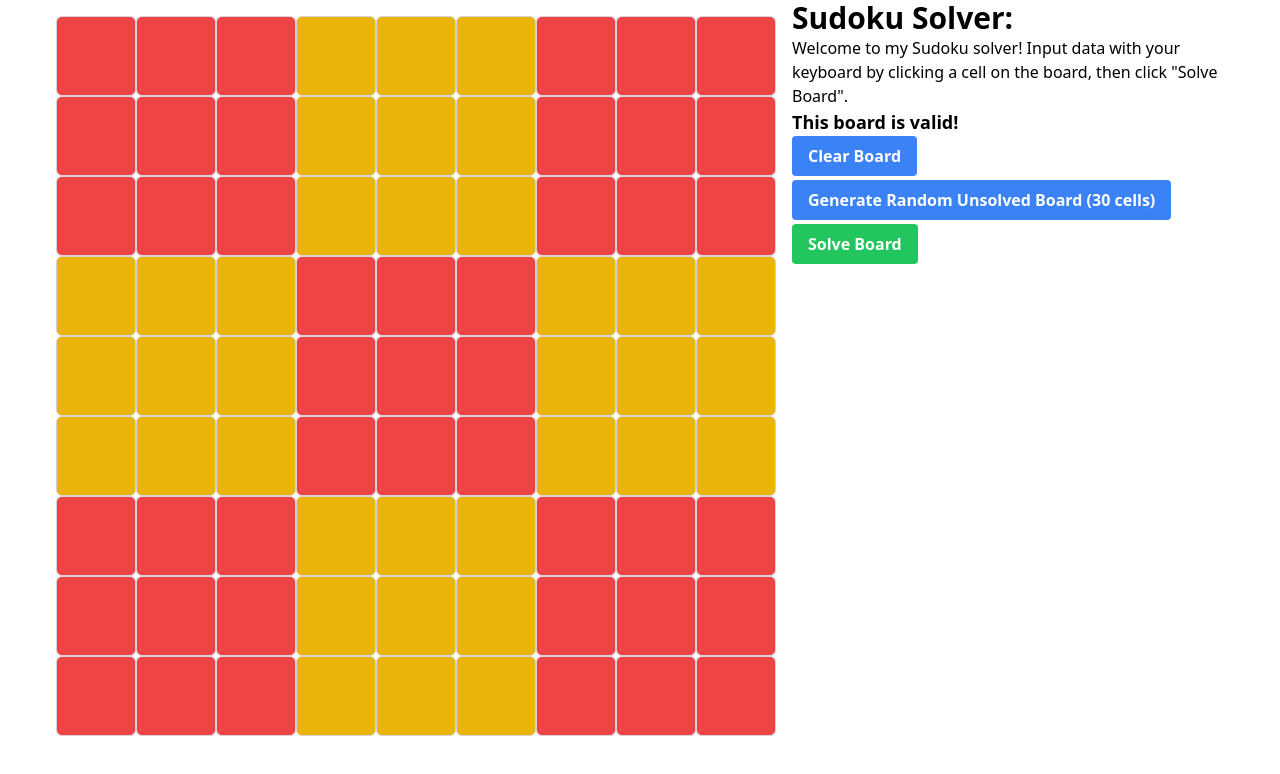
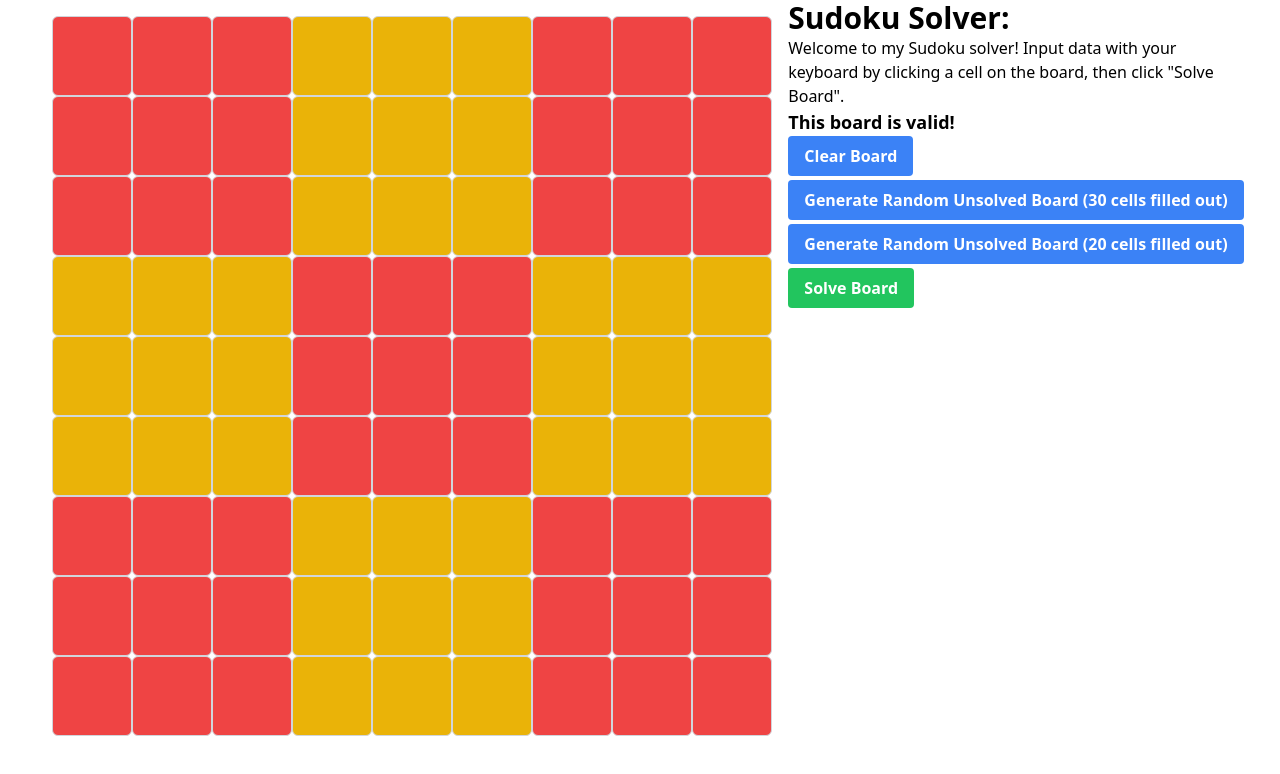
Before and after one commit to nf-projects/ap-sudoku-solver, a Next.js app: page / in a window 1280 px wide. Shown: the top 774 px of the page. Built offline with nearby package versions, Linux system fonts and the light colour scheme.

Commit message:
clean up and start ap questions

```diff
--- a/pages/index.tsx
+++ b/pages/index.tsx
@@ -1,9 +1,5 @@
 import {useEffect, useState} from "react";
-import {
-    generateRandomBoardFast,
-    isBoardValid,
-    solveBoard
-} from "@/util/SudokuUtil";
+import {generateRandomBoard, isBoardValid, solveBoard} from "@/util/SudokuUtil";
 
 interface CellProps {
     index: number;
@@ -103,7 +99,7 @@ export default function Home() {
         setBoard(newBoard);
     }
 
-    // generate the <input> tags
+    // generate the <input> tags that make up the board
     let inputElements = [];
     let count = 0;
     for (let i = 0; i < 9; i++) {
@@ -113,7 +109,6 @@ export default function Home() {
             rowElements.push(<SudokuCellElement key={count} index={count}
                                                 updateValue={(index, value) => {
                                                     updateBoardValue(index, value);
-                                                    console.log(board);
                                                 }} board={board}/>);
 
             count++;
@@ -134,7 +129,6 @@ export default function Home() {
                     by clicking a cell on the board, then click "Solve Board".
                 </p>
                 <ul>
-                    {/*<li>Is valid: {isBoardValid(board) ? "yes" : "no"}</li>*/}
                     <li className="text-lg font-bold">{isBoardValid(board) ? "This board is valid!" : "This board is not valid!"}</li>
                     <li>
                         <button
@@ -151,71 +145,26 @@ export default function Home() {
                         >Clear Board
                         </button>
                     </li>
-                    {/*<li>*/}
-                    {/*    <button*/}
-                    {/*        className="bg-blue-500 hover:bg-blue-700 text-white font-bold py-2 px-4 rounded"*/}
-                    {/*        onClick={() => {*/}
-                    {/*            const template = [*/}
-                    {/*                6, 0, 3, 0, 0, 0, 0, 0, 4,*/}
-                    {/*                0, 0, 0, 0, 0, 3, 0, 7, 0,*/}
-                    {/*                0, 4, 5, 6, 2, 0, 0, 0, 0,*/}
-                    {/*                8, 0, 0, 3, 7, 0, 0, 4, 0,*/}
-                    {/*                0, 5, 0, 0, 0, 0, 0, 0, 6,*/}
-                    {/*                0, 0, 0, 0, 1, 6, 0, 8, 2,*/}
-                    {/*                5, 7, 8, 0, 6, 4, 3, 0, 9,*/}
-                    {/*                0, 2, 0, 0, 0, 0, 1, 0, 7,*/}
-                    {/*                1, 0, 6, 7, 9, 2, 4, 0, 8,*/}
-                    {/*            ];*/}
-
-                    {/*            let newBoard = [...board];*/}
-
-                    {/*            for (let i = 0; i < 81; i++) {*/}
-                    {/*                newBoard[i].value = template[i] === 0 ? null : template[i];*/}
-                    {/*            }*/}
-
-                    {/*            setBoard(newBoard);*/}
-                    {/*        }}*/}
-                    {/*    >Fill Board (Valid partial)*/}
-                    {/*    </button>*/}
-                    {/*</li>*/}
-                    {/*<li>*/}
-                    {/*    <button*/}
-                    {/*        className="mt-1 bg-blue-500 hover:bg-blue-700 text-white font-bold py-2 px-4 rounded"*/}
-                    {/*        onClick={() => {*/}
-                    {/*            const template = [*/}
-                    {/*                8, 2, 7, 1, 5, 4, 3, 9, 6,*/}
-                    {/*                9, 6, 5, 3, 2, 7, 1, 4, 8,*/}
-                    {/*                3, 4, 1, 6, 8, 9, 7, 5, 2,*/}
-                    {/*                5, 9, 3, 4, 6, 8, 2, 7, 1,*/}
-                    {/*                4, 7, 2, 5, 1, 3, 6, 8, 9,*/}
-                    {/*                6, 1, 8, 9, 7, 2, 4, 3, 5,*/}
-                    {/*                7, 8, 6, 2, 3, 5, 9, 1, 4,*/}
-                    {/*                1, 5, 4, 7, 9, 6, 8, 2, 3,*/}
-                    {/*                2, 3, 9, 8, 4, 1, 5, 6, 7*/}
-                    {/*            ];*/}
-
-                    {/*            let newBoard = [...board];*/}
-
-                    {/*            for (let i = 0; i < 81; i++) {*/}
-                    {/*                newBoard[i].value = template[i];*/}
-                    {/*            }*/}
-
-                    {/*            setBoard(newBoard);*/}
-                    {/*        }}*/}
-                    {/*    >Fill Board (Valid full)*/}
-                    {/*    </button>*/}
-                    {/*</li>*/}
                     <li>
                         <button
                             className="mt-1 bg-blue-500 hover:bg-blue-700 text-white font-bold py-2 px-4 rounded"
                             onClick={() => {
-                                const board = generateRandomBoardFast(30);
+                                const board = generateRandomBoard(30);
 
-                                if (board) {
-                                    setBoard(board);
-                                }
+                                setBoard(board);
                             }}
-                        >Generate Random Unsolved Board (30 cells)
+                        >Generate Random Unsolved Board (30 cells filled out)
+                        </button>
+                    </li>
+                    <li>
+                        <button
+                            className="mt-1 bg-blue-500 hover:bg-blue-700 text-white font-bold py-2 px-4 rounded"
+                            onClick={() => {
+                                const board = generateRandomBoard(20);
+
+                                setBoard(board);
+                            }}
+                        >Generate Random Unsolved Board (20 cells filled out)
                         </button>
                     </li>
                     <li>
--- a/util/SudokuUtil.ts
+++ b/util/SudokuUtil.ts
@@ -85,7 +85,6 @@ export function solveBoard(board: SudokuCellData[]): SudokuCellData[] | null {
 
     // if there are no empty cells, the board is solved
     if (!nextEmptyCell) {
-        console.log(operations);
         operations = 0;
         return board;
     }
@@ -109,8 +108,10 @@ export function solveBoard(board: SudokuCellData[]): SudokuCellData[] | null {
     return null;
 }
 
-// this function is a lot faster because it just takes an empty board and solves it instead of generating a random solution
-export function generateRandomBoardFast(providedCells: number): SudokuCellData[] {
+/*
+    * Generates a random sudoku board with the specified number of cells
+ */
+export function generateRandomBoard(numberOfCells: number): SudokuCellData[] {
     const board: SudokuCellData[] = [];
     for (let i = 0; i < 81; i++) {
         board.push({index: i, value: null});
@@ -120,7 +121,7 @@ export function generateRandomBoardFast(providedCells: number): SudokuCellData[]
     const solvedBoard = solveBoard(board) || [];
 
     // remove cells until the desired number of cells is reached
-    while (solvedBoard.filter(cell => cell.value !== null).length > providedCells) {
+    while (solvedBoard.filter(cell => cell.value !== null).length > numberOfCells) {
         // get a random cell
         const randomCell = solvedBoard[Math.floor(Math.random() * solvedBoard.length)];
 
```
Also changed, not shown: 1 other file (tests, documents, lock files or other folders).
